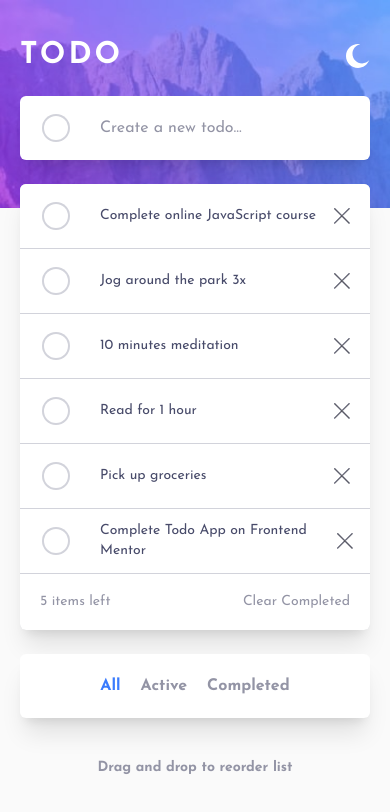
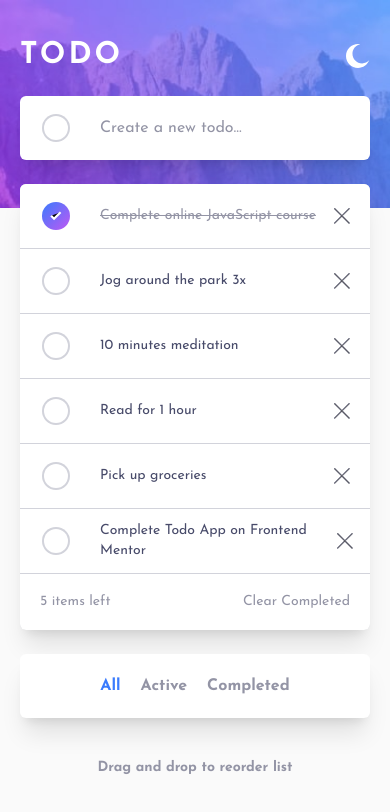
Before and after one commit to john-mirage/todo-app, a React (Vite) app: page / in a window 390 px wide. Shown: the top 812 px of the page. Built offline with nearby package versions, Linux system fonts and the light colour scheme.

Commit message:
feat: add todo list items and complete and delete features

```diff
--- a/src/actions/index.tsx
+++ b/src/actions/index.tsx
@@ -1,4 +1,4 @@
-import * as types from '../constants/action-types'
+import * as types from '@constants/action-types'
 
 export const addTodo = text => ({ type: types.ADD_TODO, text })
 export const deleteTodo = id => ({ type: types.DELETE_TODO, id })
--- a/src/components/check-input.tsx
+++ b/src/components/check-input.tsx
@@ -1,9 +1,9 @@
 import CheckIcon from "@components/check-icon"
 
-function CheckInput({ className, id }) {
+function CheckInput({ className, id, checked, onChange }) {
     return (
         <>
-            <input className="cd-check-input hidden" type="checkbox" id={id} name={id} />
+            <input className="cd-check-input hidden" type="checkbox" id={id} name={id} checked={checked} onChange={onChange} />
             <label className={`cd-check-label block w-auto h-auto ${className}`} htmlFor={id}>
                 <div className="cd-check-button flex w-12 h-12 rounded-full cursor-pointer">
                     <div className="cd-check-circle flex w-7 h-7 m-auto rounded-full transition-colors bg-light-todoList dark:bg-dark-todoList">
--- a/src/components/icon-button.tsx
+++ b/src/components/icon-button.tsx
@@ -1,8 +1,8 @@
-function IconButton({ className, action ,children }) {
+function IconButton({ className, children, onClick }) {
     return (
         <button
             className={`relative flex w-12 h-12 rounded-full cursor-pointer ${className}`}
-            onClick={action}
+            onClick={onClick}
         >
             <div className="m-auto">
                 {children}
--- a/src/components/page.tsx
+++ b/src/components/page.tsx
@@ -1,6 +1,6 @@
 import TopAppBar from "@components/top-app-bar"
-import TodoInput from "@containers/todo-input";
-import TodoList from "@components/todo-list"
+import TodoInput from "@containers/todo-input"
+import TodoList from "@containers/todo-list"
 import TodoFilter from "@components/todo-filter"
 import {useEffect, useState} from "react"
 
--- a/src/components/todo-list.tsx
+++ b/src/components/todo-list.tsx
@@ -1,20 +1,17 @@
 import Todo from "@components/todo"
 import TodoMenu from "@components/todo-menu"
 
-function TodoList() {
+function TodoList({filteredTodos, actions}) {
   return (
     <>
       <div className="w-full h-auto">
-                <Todo id="check-id-1" label="Complete online JavaScript course" />
-                <Todo id="check-id-2" label="Jog around the park 3x" />
-                <Todo id="check-id-3" label="10 minutes meditation" />
-                <Todo id="check-id-4" label="Read for 1 hour" />
-                <Todo id="check-id-5" label="Pick up groceries" />
-                <Todo id="check-id-6" label="Complete Todo App on Frontend Mentor" />
+        {filteredTodos.map((todo, index) => (
+          <Todo key={index} id={`check-id-${index}`} todo={todo} {...actions}/>
+        ))}
       </div>
 
       <div className="border-t border-light-todoList dark:border-dark-todoList bg-light-foreground dark:bg-dark-foreground">
-                <TodoMenu />
+        <TodoMenu/>
       </div>
     </>
   )
--- a/src/components/todo.tsx
+++ b/src/components/todo.tsx
@@ -3,20 +3,36 @@ import IconButton from "@components/icon-button"
 import CrossIcon from "@components/cross-icon"
 
 interface Props {
-    label: string;
-    id: string;
+  id: string;
+  todo: {
+    text: string;
+    completed: boolean;
+    id: number;
+  }
 }
 
-function Todo({ label, id }: Props) {
-    return (
-        <div className="cd-todo cursor-grab flex flex-row items-center w-full h-16 bg-light-foreground dark:bg-dark-foreground px-5 mb-px last:mb-0">
-            <CheckInput id={id} className="-ml-2"/>
-            <p className="cd-todo-content text-sm font-normal text-light-textPrimary dark:text-dark-textPrimary ml-5">{label}</p>
-            <IconButton className="cd-cross-button ml-auto -mr-4">
-                <CrossIcon className="cd-cross-icon w-4 h-4 stroke-light-textSecondary dark:stroke-dark-textSecondary lg:opacity-0 lg:transition-opacity" />
-            </IconButton>
-        </div>
-    )
+function Todo({id, todo, completeTodo, deleteTodo}: Props) {
+
+  function handleTodoCompletion() {
+    completeTodo(todo.id)
+  }
+
+  function handleTodoDeletion() {
+    deleteTodo(todo.id)
+  }
+
+  return (
+    <div
+      className="cd-todo cursor-grab flex flex-row items-center w-full h-16 bg-light-foreground dark:bg-dark-foreground px-5 mb-px last:mb-0">
+      <CheckInput id={id} className="-ml-2" checked={todo.completed} onChange={handleTodoCompletion}/>
+      <p
+        className="cd-todo-content text-sm font-normal text-light-textPrimary dark:text-dark-textPrimary ml-5">{todo.text}</p>
+      <IconButton className="cd-cross-button ml-auto -mr-4" onClick={handleTodoDeletion}>
+        <CrossIcon
+          className="cd-cross-icon w-4 h-4 stroke-light-textSecondary dark:stroke-dark-textSecondary lg:opacity-0 lg:transition-opacity"/>
+      </IconButton>
+    </div>
+  )
 }
 
 export default Todo
--- a/src/components/top-app-bar.tsx
+++ b/src/components/top-app-bar.tsx
@@ -12,7 +12,7 @@ function TopAppBar({ isDarkMode, setIsDarkMode }: Props) {
         <header className="absolute z-50 top-0 left-0 flex w-full h-20 lg:h-40">
             <div className="flex flex-row justify-between items-center w-full h-auto mt-auto px-5 md:w-[45rem] md:mx-auto md:px-0">
                 <h2 className="text-3xl font-bold tracking-widest uppercase text-white">todo</h2>
-                <IconButton className="-mr-3" action={() => setIsDarkMode(!isDarkMode)}>
+                <IconButton className="-mr-3" onClick={() => setIsDarkMode(!isDarkMode)}>
                     {isDarkMode
                         ? <SunIcon className="w-6 h-6 fill-white" />
                         : <MoonIcon className="w-6 h-6 fill-white" />
--- a/src/containers/todo-list.tsx
+++ b/src/containers/todo-list.tsx
@@ -0,0 +1,20 @@
+import {connect} from 'react-redux'
+import {ActionCreator, bindActionCreators} from 'redux'
+import * as TodoActions from '@actions/index';
+import TodoList from "@components/todo-list";
+import {getVisibleTodos} from "@selectors/selectors";
+
+const mapStateToProps = state => ({
+  filteredTodos: getVisibleTodos(state)
+})
+
+const mapDispatchToProps = dispatch => ({
+  actions: bindActionCreators(TodoActions as ActionCreator<unknown>, dispatch)
+})
+
+const VisibleTodoList = connect(
+  mapStateToProps,
+  mapDispatchToProps
+)(TodoList)
+
+export default VisibleTodoList
```
Lines whose indentation alone changed are shown as unchanged.
